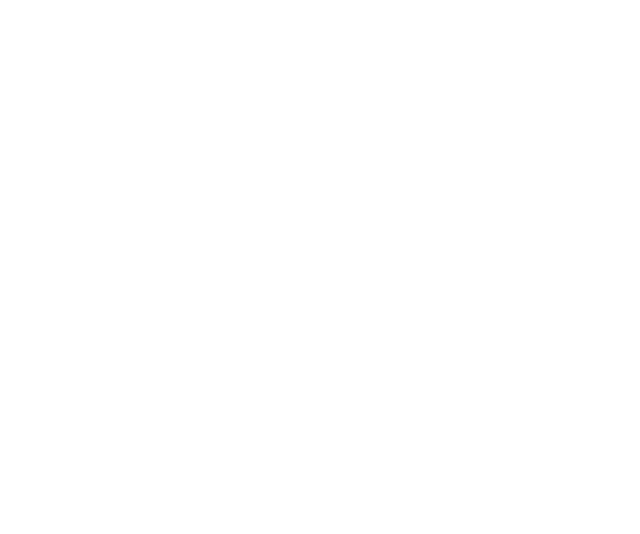
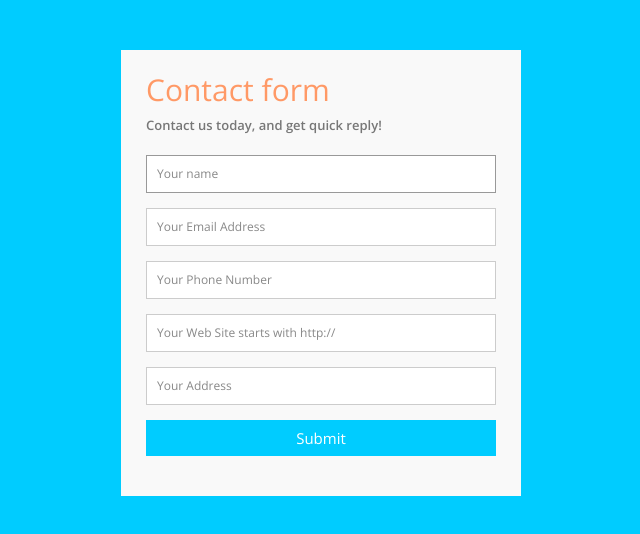
Before and after one commit to Wildgripper/google-maps-api-task, a plain HTML site: page index.html in a window 1280 px wide. Shown: the whole page, without its empty margins (319-959 px from the left). Drawn offline with nearby package versions, Linux system fonts and the light colour scheme.

Commit message:
Add index.html and style.css
The files are created from template with slight modifications.

```diff
--- /dev/null
+++ b/css/style.css
@@ -0,0 +1,139 @@
+@import url(https://fonts.googleapis.com/css?family=Open+Sans:400italic,400,300,600);
+
+* {
+    margin: 0;
+    padding: 0;
+    box-sizing: border-box;
+    -webkit-box-sizing: border-box;
+    -moz-box-sizing: border-box;
+    -webkit-font-smoothing: antialiased;
+    -moz-font-smoothing: antialiased;
+    -o-font-smoothing: antialiased;
+    font-smoothing: antialiased;
+    text-rendering: optimizeLegibility;
+}
+
+body {
+    font-family: "Open Sans", Helvetica, Arial, sans-serif;
+    font-weight: 300;
+    font-size: 12px;
+    line-height: 30px;
+    color: #777;
+    background: #0CF;
+}
+
+.container {
+    max-width: 400px;
+    width: 100%;
+    margin: 0 auto;
+    position: relative;
+}
+
+#contact input[type="text"],
+#contact input[type="email"],
+#contact input[type="tel"],
+#contact input[type="url"],
+#contact textarea,
+#contact button[type="submit"] {
+    font: 400 12px/16px "Open Sans", Helvetica, Arial, sans-serif;
+}
+
+#contact {
+    background: #F9F9F9;
+    padding: 25px;
+    margin: 50px 0;
+}
+
+#contact h3 {
+    color: #F96;
+    display: block;
+    font-size: 30px;
+    font-weight: 400;
+}
+
+#contact h4 {
+    margin: 5px 0 15px;
+    display: block;
+    font-size: 13px;
+}
+
+fieldset {
+    border: medium none !important;
+    margin: 0 0 10px;
+    min-width: 100%;
+    padding: 0;
+    width: 100%;
+}
+
+#contact input[type="text"],
+#contact input[type="email"],
+#contact input[type="tel"],
+#contact input[type="url"],
+#contact textarea {
+    width: 100%;
+    border: 1px solid #CCC;
+    background: #FFF;
+    margin: 0 0 5px;
+    padding: 10px;
+}
+
+#contact input[type="text"]:hover,
+#contact input[type="email"]:hover,
+#contact input[type="tel"]:hover,
+#contact input[type="url"]:hover,
+#contact textarea:hover {
+    -webkit-transition: border-color 0.3s ease-in-out;
+    -moz-transition: border-color 0.3s ease-in-out;
+    transition: border-color 0.3s ease-in-out;
+    border: 1px solid #AAA;
+}
+
+#contact textarea {
+    height: 100px;
+    max-width: 100%;
+    resize: none;
+}
+
+#contact button[type="submit"] {
+    cursor: pointer;
+    width: 100%;
+    border: none;
+    background: #0CF;
+    color: #FFF;
+    margin: 0 0 5px;
+    padding: 10px;
+    font-size: 15px;
+}
+
+#contact button[type="submit"]:hover {
+    background: #09C;
+    -webkit-transition: background 0.3s ease-in-out;
+    -moz-transition: background 0.3s ease-in-out;
+    transition: background-color 0.3s ease-in-out;
+}
+
+#contact button[type="submit"]:active {
+    box-shadow: inset 0 1px 3px rgba(0, 0, 0, 0.5);
+}
+
+#contact input:focus,
+#contact textarea:focus {
+    outline: 0;
+    border: 1px solid #999;
+}
+
+::-webkit-input-placeholder {
+    color: #888;
+}
+
+:-moz-placeholder {
+    color: #888;
+}
+
+::-moz-placeholder {
+    color: #888;
+}
+
+:-ms-input-placeholder {
+    color: #888;
+}
--- a/index.html
+++ b/index.html
@@ -1,11 +1,40 @@
 <!DOCTYPE html>
 <html lang="en">
+
 <head>
     <meta charset="UTF-8">
     <meta name="viewport" content="width=device-width, initial-scale=1.0">
-    <title>Document</title>
+    <link rel="stylesheet" href="./css/style.css">
+    <title>Google Maps API Task</title>
 </head>
+
 <body>
+    <div class="container">
+        <form id="contact" action="" method="post">
+            <h3>Contact form</h3>
+            <h4>Contact us today, and get quick reply!</h4>
+            <fieldset>
+                <input placeholder="Your name" type="text" tabindex="1" required autofocus>
+            </fieldset>
+            <fieldset>
+                <input placeholder="Your Email Address" type="email" tabindex="2" required>
+            </fieldset>
+            <fieldset>
+                <input placeholder="Your Phone Number" type="tel" tabindex="3" required>
+            </fieldset>
+            <fieldset>
+                <input placeholder="Your Web Site starts with http://" type="url" tabindex="4" required>
+            </fieldset>
+            <fieldset>
+                <input placeholder="Your Address" type="url" tabindex="4" required>
+            </fieldset>
+            <fieldset>
+                <button name="submit" type="submit" id="contact-submit" data-submit="...Sending">Submit</button>
+            </fieldset>
+        </form>
 
+
+    </div>
 </body>
+
 </html>
```
